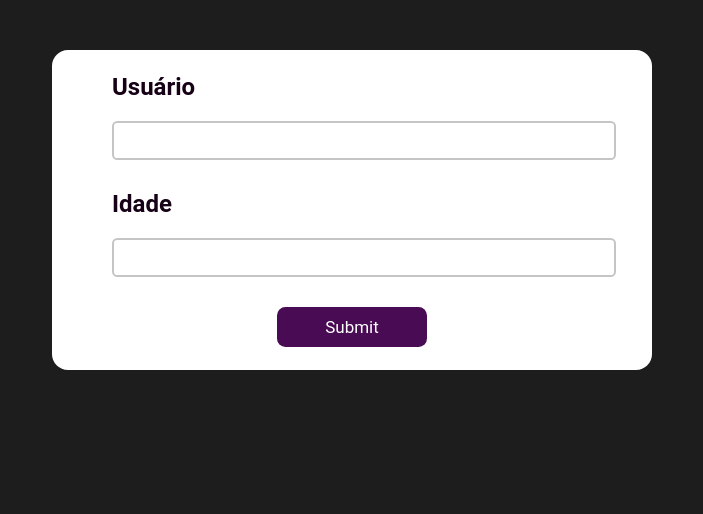
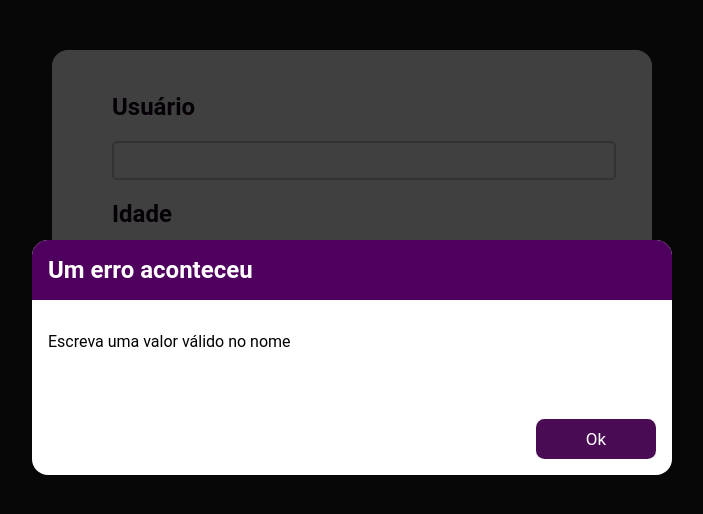
Before and after one commit to YuriSarmanho/UserCadaster, a React (Create React App) app in the folder user-cadaster/: page / in a window 1280 px wide. Shown: the top 514 px of the page, without its empty margins (288-991 px from the left). Built offline with nearby package versions, Linux system fonts and the light colour scheme.

Commit message:
modal de erro add

```diff
--- a/user-cadaster/src/Components/Button/Button.css
+++ b/user-cadaster/src/Components/Button/Button.css
@@ -1,12 +1,12 @@
 .main-button{
     font-family: 'Roboto', sans-serif;
-    width: 150px;
+    width: 120px;
     height: 40px;
     border: none;
     border-radius: .5em;
     color: #fff;
     background-color: #4A0B55;
-    margin: 30px 0;
+    margin-top: 20px ;
     cursor: pointer;
     font-size: 17px;
     transition: ease .2s;
--- a/user-cadaster/src/Components/Button/Button.js
+++ b/user-cadaster/src/Components/Button/Button.js
@@ -3,7 +3,7 @@ import "./Button.css";
 
 const Button = (props) => {
   return (
-    <input type={props.type} className="main-button" value={props.title} />
+    <input type={props.type} className="main-button" value={props.children}/>
   );
 };
 
--- /dev/null
+++ b/user-cadaster/src/Components/ModalErro/Modal.css
@@ -0,0 +1,48 @@
+.backdrop {
+  position: fixed;
+  top: 0;
+  left: 0;
+  width: 100%;
+  height: 100vh;
+  z-index: 10;
+  background: rgba(0, 0, 0, 0.75);
+}
+
+.modal {
+  position: fixed;
+  top: 30vh;
+  left: 10%;
+  width: 80%;
+  z-index: 100;
+  overflow: hidden;
+  background-color: #FFF;
+    border-radius: 1em;
+}
+
+header {
+  background: #4f005f;
+  padding: 1rem;
+}
+
+header h2 {
+  background-color: #4f005f;
+  margin: 0;
+  color: white;
+}
+
+.content {
+  padding: 1rem;
+}
+
+.actions {
+  padding: 1rem;
+  display: flex;
+  justify-content: flex-end;
+}
+
+@media (min-width: 768px) {
+  .modal {
+    left: calc(50% - 20rem);
+    width: 40rem;
+  }
+}
--- /dev/null
+++ b/user-cadaster/src/Components/ModalErro/Modal.js
@@ -0,0 +1,24 @@
+import React from "react";
+import Button from "../Button/Button";
+import './Modal.css'
+
+const Modal = (props) => {
+  return (
+    <>
+      <div className="backdrop"/>
+      <div className="modal">
+        <header >
+          <h2>{props.title}</h2>
+        </header>
+        <div className="content">
+          <p>{props.message}</p>
+        </div>
+        <footer className="actions">
+          <Button type={'button'}>Ok</Button>
+        </footer>
+      </div>
+    </>
+  );
+};
+
+export default Modal;
--- a/user-cadaster/src/Components/User/FormInput/Form.css
+++ b/user-cadaster/src/Components/User/FormInput/Form.css
@@ -6,6 +6,5 @@
     width: 100%;
 }
 .user-container{
-    padding-top: 10px;
     width: 80%;
 }
--- a/user-cadaster/src/Components/User/FormInput/Form.js
+++ b/user-cadaster/src/Components/User/FormInput/Form.js
@@ -15,14 +15,13 @@ const Form = (props) => {
   };
 
   const addUserHandler = (event) => {
+    event.preventDefault();
     if (userName.trim().length === 0 || userAge.trim().length === 0) {
       return;
     }
     if (+userAge < 0) {
       return;
     }
-
-    event.preventDefault();
     props.setUserList(userName, userAge);
     setUserAge("");
     setUserName("");
@@ -38,7 +37,7 @@ const Form = (props) => {
         <h2>Idade</h2>
         <input onChange={addAgeHandler} value={userAge} type="number" />
       </div>
-      <Button type={"submit"} value={"Adicionar"} />
+      <Button type={"submit"}>Adicionar</Button>
     </form>
   );
 };
--- a/user-cadaster/src/Components/User/User.js
+++ b/user-cadaster/src/Components/User/User.js
@@ -1,5 +1,6 @@
 import React, { useState } from "react";
 import Form from "./FormInput/Form";
+import Modal from "../ModalErro/Modal";
 import CadasteredSection from "../CadasteredUsers/CadasteredSection";
 import "./User.css";
 
@@ -14,6 +15,7 @@ const User = () => {
 
   return (
     <div className="container">
+      <Modal title={"Um erro aconteceu"} message={"Escreva uma valor válido no nome"}/>
       <div className="UserCadaster-container">
         <Form setUserList={addUserList} />
       </div>
```
